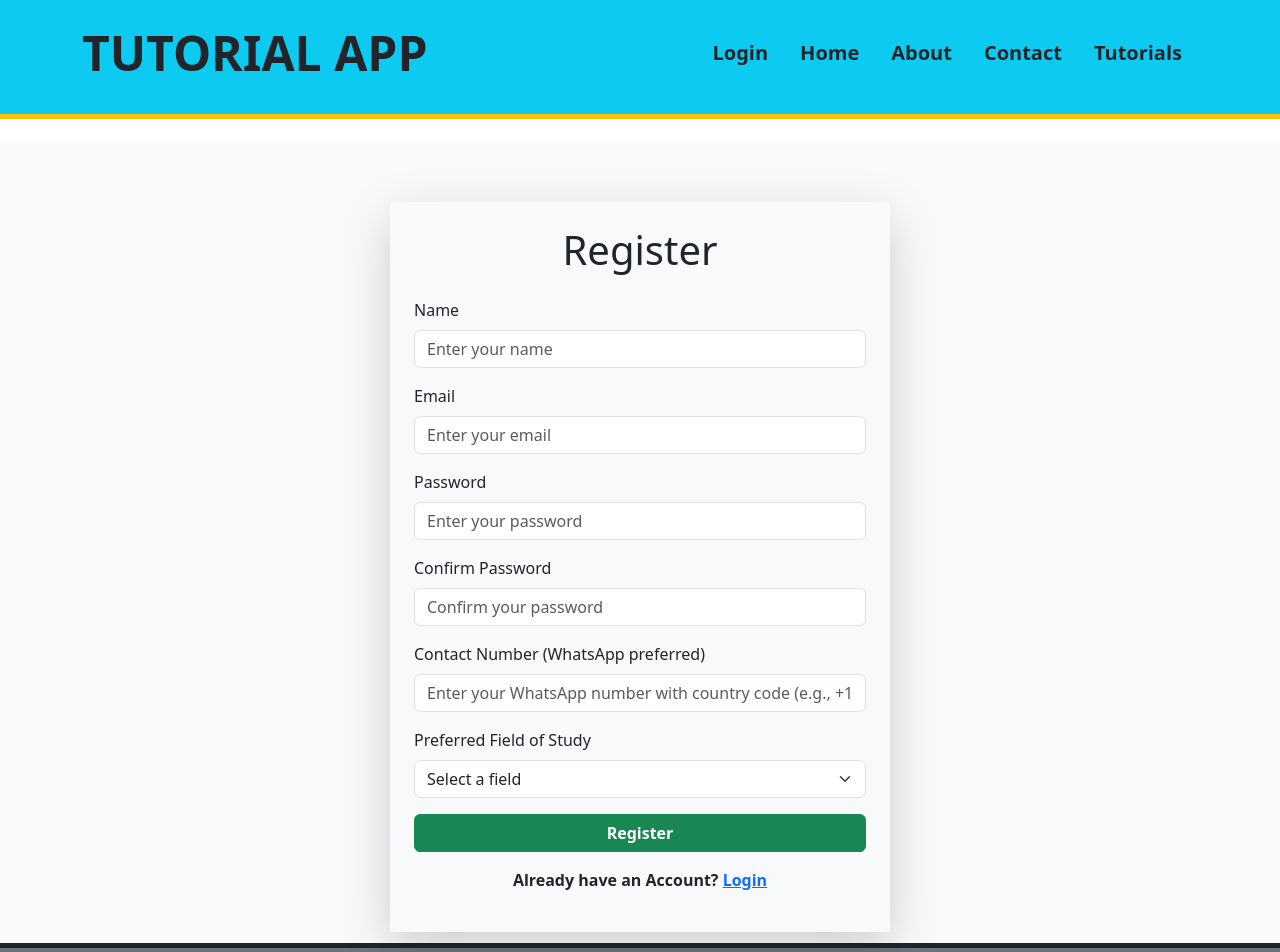
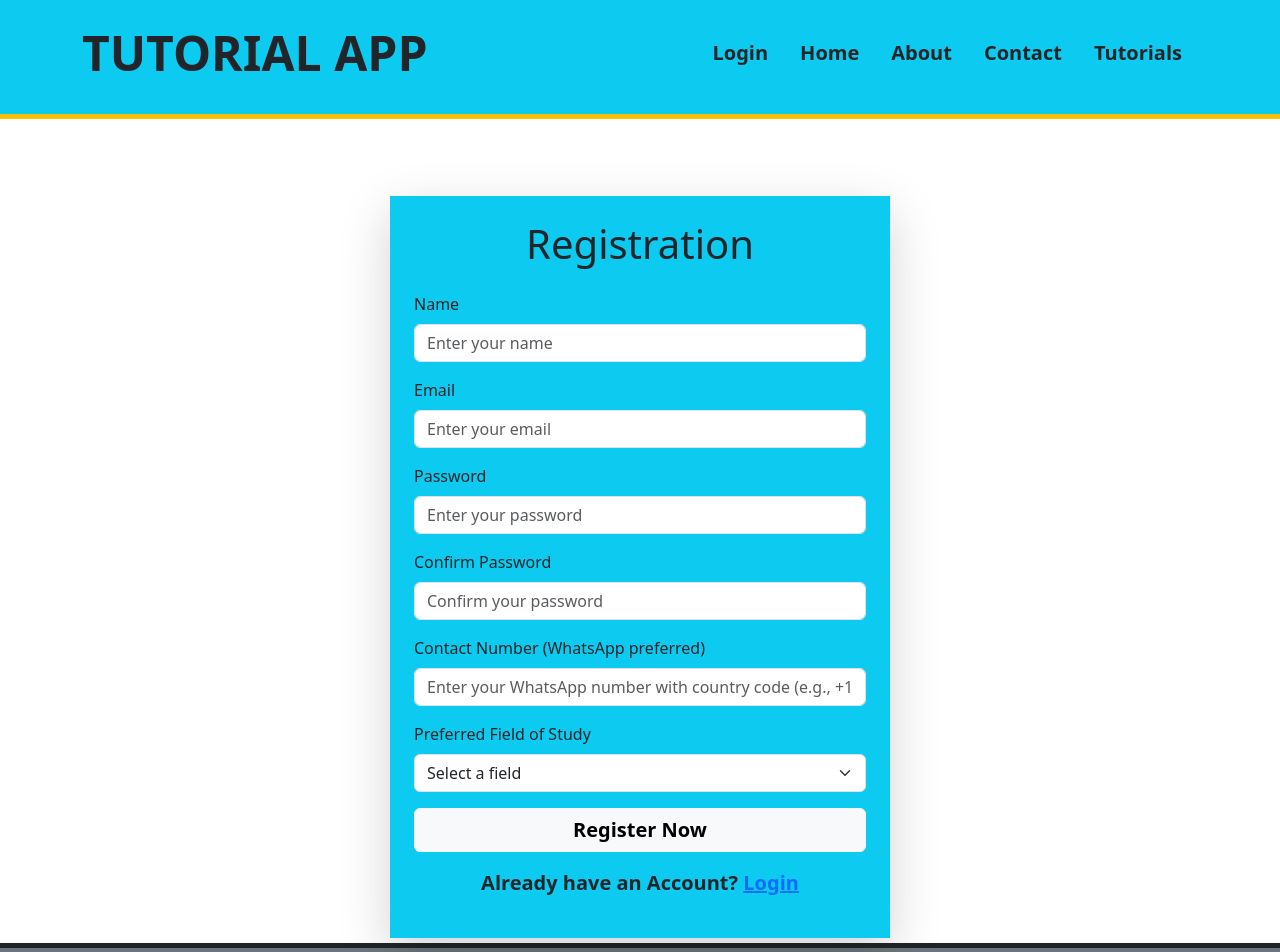
Before and after one commit to Ijaas-Fathi/Frontend, a React (Vite) app: page /registration in a window 1280 px wide. Shown: the top 952 px of the page. Built offline with nearby package versions, Linux system fonts and the light colour scheme.

Commit message:
Changed the design in Registration and Login pages

```diff
--- a/src/Pages/Login.jsx
+++ b/src/Pages/Login.jsx
@@ -108,17 +108,18 @@ const Login = () => {
               required
             >
               <option value="">Select a field</option>
+              <option value="Health & Fitness">React</option>
               <option value="Technology">Technology</option>
               <option value="Business">Business</option>
               <option value="Art & Design">Art & Design</option>
               <option value="Health & Fitness">Health & Fitness</option>
             </select>
           </div>
-          <button type="submit" className="btn btn-primary fw-bold w-100">
+          <button type="submit" className="btn btn-primary fs-5 fw-bold w-100">
             Login
           </button>
         </form>
-        <div className="text-center fw-bold mt-3">
+        <div className="text-center fs-5 fw-bold mt-3">
           <p>
             Don't have an account? <a href="/Registration">Sign up</a>
           </p>
--- a/src/Pages/Registration.jsx
+++ b/src/Pages/Registration.jsx
@@ -51,9 +51,9 @@ const Registration = () => {
 };
 
 return(
-    <div className="d-flex justify-content-center align-items-center min-vh-100 bg-light pt-5" >
-        <div className="ard shadow-lg p-4" style={{ width: '100%', maxWidth: '500px' }} >
-            <h1 className='text-center mb-4'>Register</h1>
+    <div className="d-flex justify-content-center align-items-center min-vh-100 bg-white pt-5" >
+        <div className="ard shadow-lg bg-info p-4" style={{ width: '100%', maxWidth: '500px' }} >
+            <h1 className='text-center mb-4'>Registration</h1>
             {error && <div className='alert alert-danger'>{error}</div>}
             <form onSubmit={handleSubmit}>
                 <div className='mb-3'>
@@ -132,15 +132,16 @@ return(
                    required
                  >
                    <option value="">Select a field</option>
+                   <option value="Health & Fitness">React</option>
                    <option value="Technology">Technology</option>
                    <option value="Business">Business</option>
                    <option value="Art & Design">Art & Design</option>
                    <option value="Health & Fitness">Health & Fitness</option>
                  </select>
                </div>
-               <button type="submit" className="btn btn-success w-100 fw-bold">Register</button>
+               <button type="submit" className="btn btn-light fs-5  w-100 fw-bold">Register Now</button>
             </form>
-            <div className='text-center fw-bold mt-3'>
+            <div className='text-center fs-5 fw-bold mt-3'>
                 <p>Already have an Account? <a href='/login'>Login</a></p>
             </div>
         </div>
```
